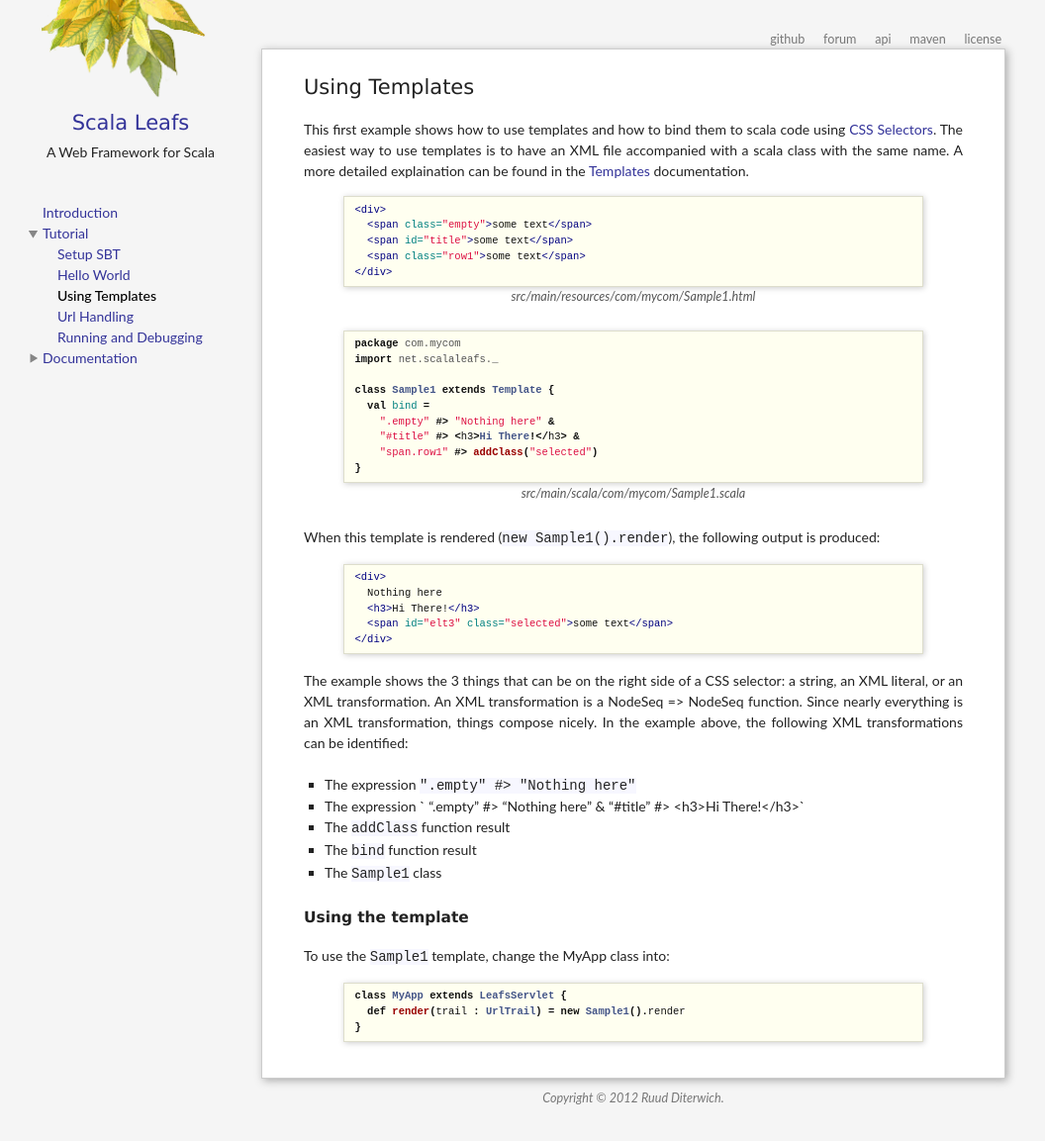
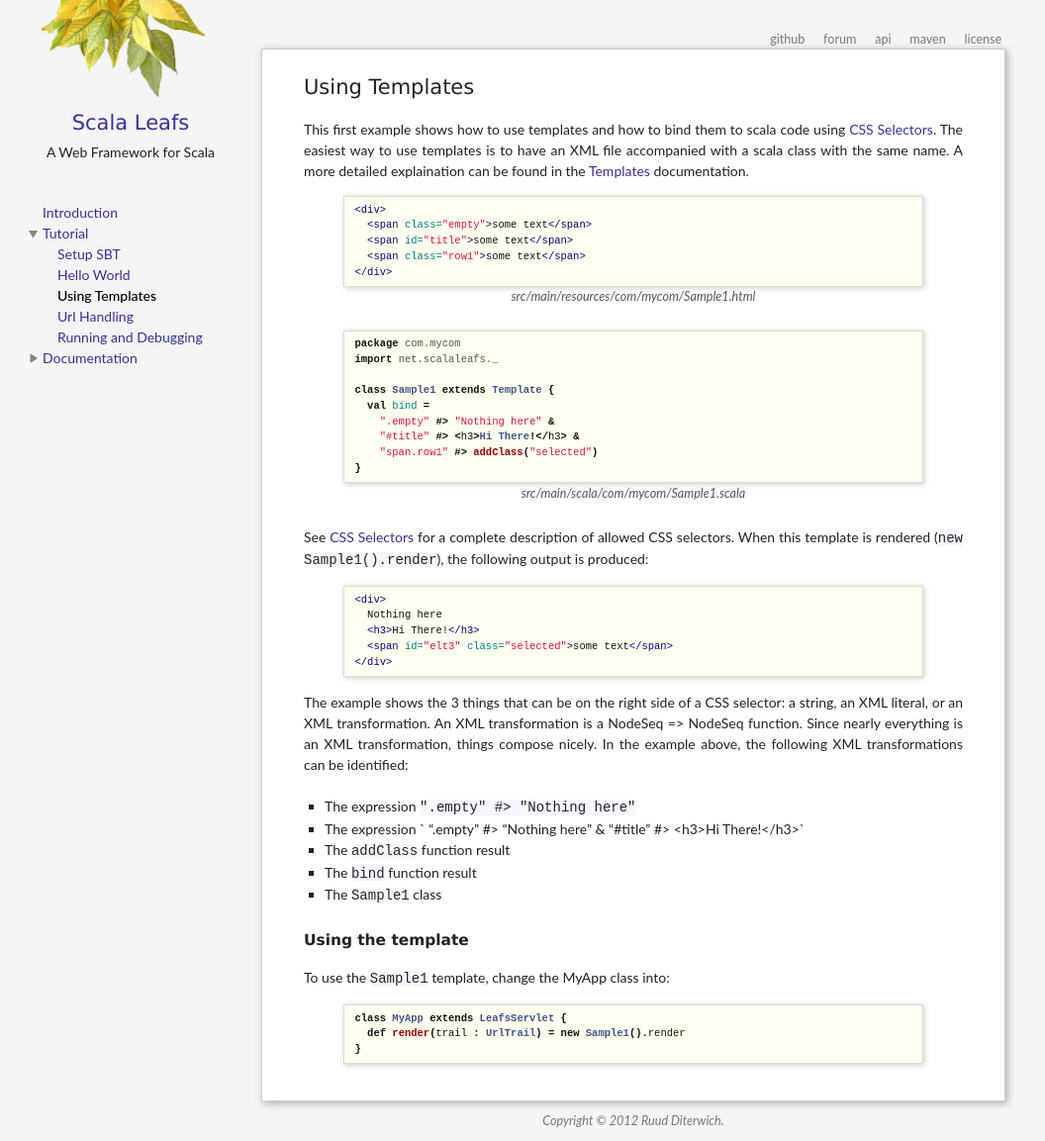
Before and after one commit to scalastuff/scalaleafs, a Jekyll site: the page built from using-templates.md, in a window 1280 px wide. Shown: the whole page at 99% size, without its empty margins (0-1056 px from the left). Built offline with Jekyll 4.4.1, drawn with Linux system fonts in a browser that asks for light colours; before the commit the page ends 1130 px from its top, so only the background shows below that.

Commit message:
Updated using-templates.md

```diff
--- a/using-templates.md
+++ b/using-templates.md
@@ -27,7 +27,7 @@ class Sample1 extends Template {
 {% endhighlight %}
 <label>src/main/scala/com/mycom/Sample1.scala</label>
 
-When this template is rendered (`new Sample1().render`), the following output is produced:
+See [CSS Selectors](/css-selectors.html) for a complete description of allowed CSS selectors. When this template is rendered (`new Sample1().render`), the following output is produced:
 
 {% highlight html %}
 <div>
```
